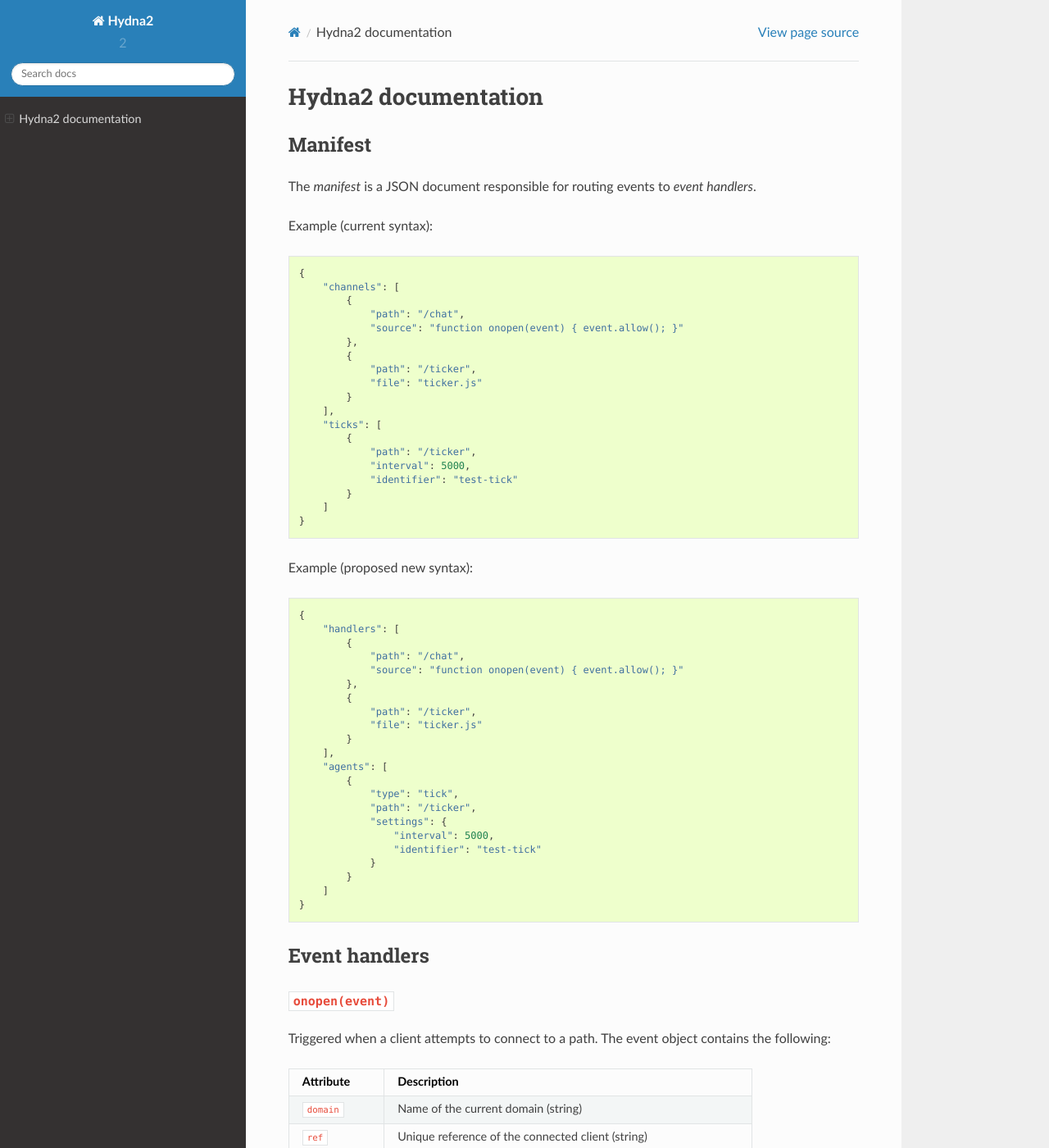
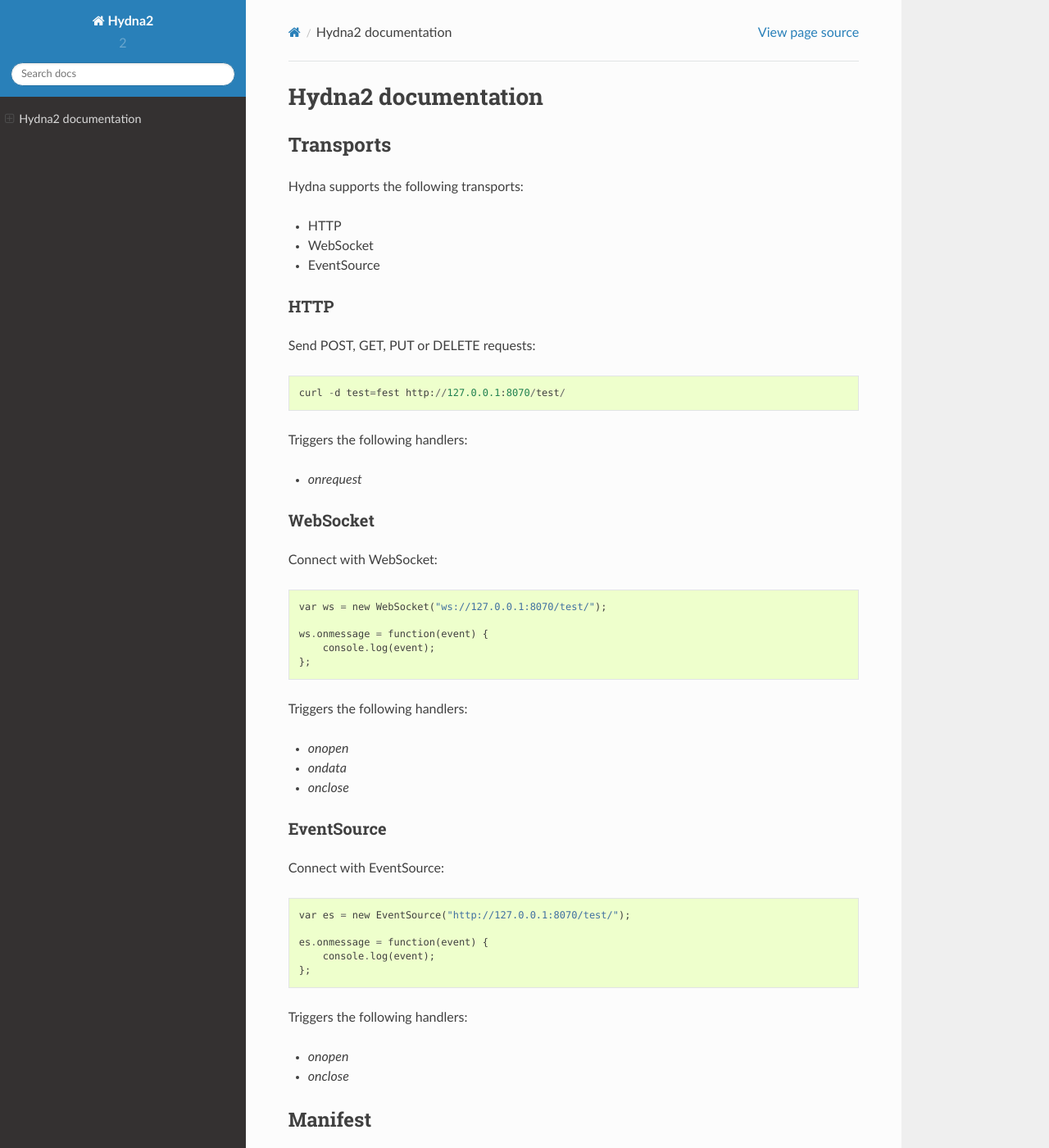
Before and after one commit to strange/hydna-docs, a Sphinx documentation site: the page built from docs/index.rst, in a window 1280 px wide and 1400 px high. Shown: the whole window at 82% size. Built offline with Sphinx 7.4.7 and the Read the Docs theme 2.0.0, drawn with Linux system fonts in a browser that asks for light colours.

Commit message:
Added note on transports.

```diff
--- a/docs/index.rst
+++ b/docs/index.rst
@@ -1,5 +1,62 @@
 Hydna2 documentation
 ====================
+
+Transports
+----------
+
+Hydna supports the following transports:
+
+- HTTP
+- WebSocket
+- EventSource
+
+
+HTTP
+~~~~
+
+Send POST, GET, PUT or DELETE requests::
+
+    curl -d test=fest http://127.0.0.1:8070/test/
+
+Triggers the following handlers:
+
+- `onrequest`
+
+
+WebSocket
+~~~~~~~~~
+
+Connect with WebSocket::
+
+    var ws = new WebSocket("ws://127.0.0.1:8070/test/");
+
+    ws.onmessage = function(event) {
+        console.log(event);
+    };
+
+Triggers the following handlers:
+
+- `onopen`
+- `ondata`
+- `onclose`
+
+
+EventSource
+~~~~~~~~~~~
+
+Connect with EventSource::
+
+    var es = new EventSource("http://127.0.0.1:8070/test/");
+
+    es.onmessage = function(event) {
+        console.log(event);
+    };
+
+Triggers the following handlers:
+
+- `onopen`
+- `onclose`
+
 
 Manifest
 --------
```
